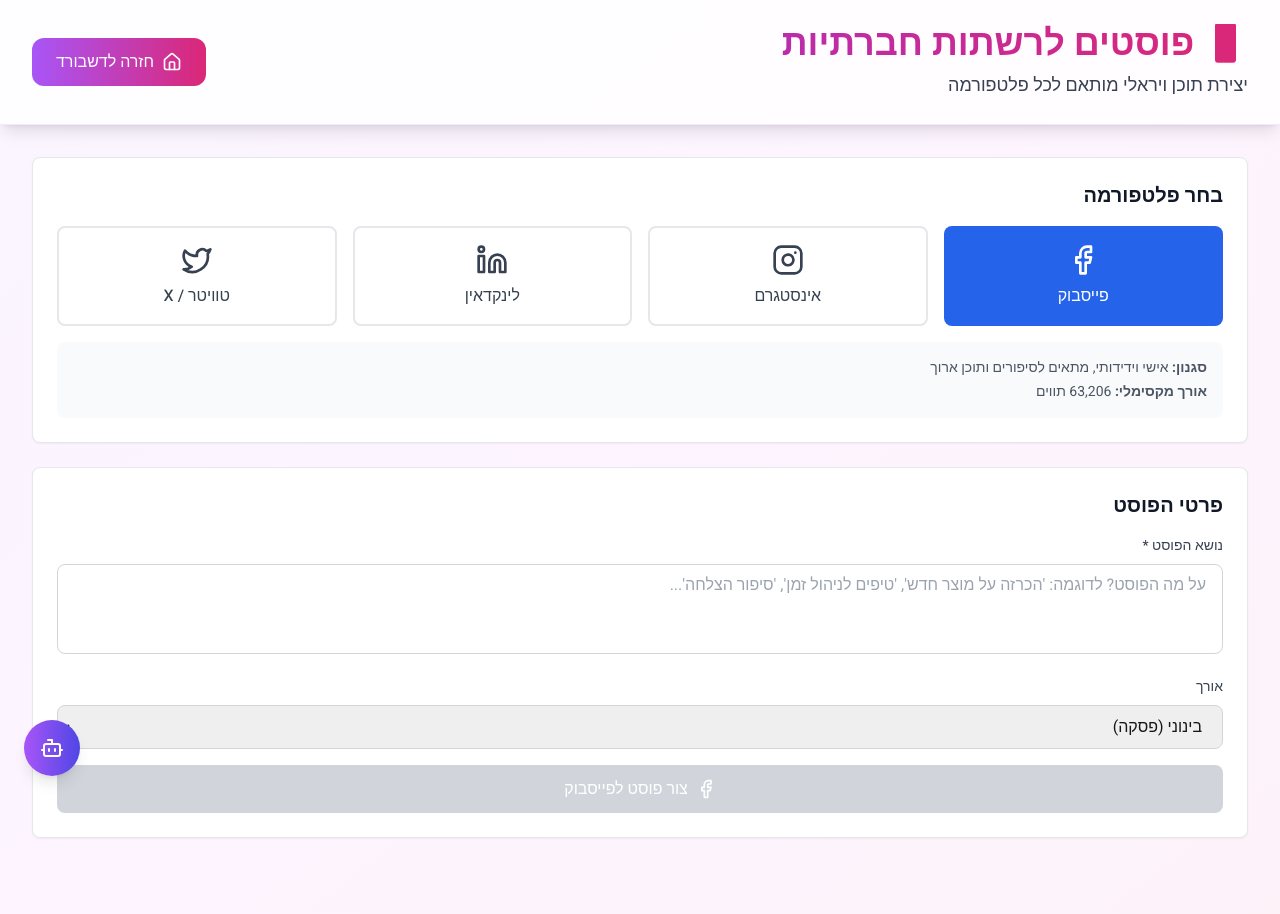
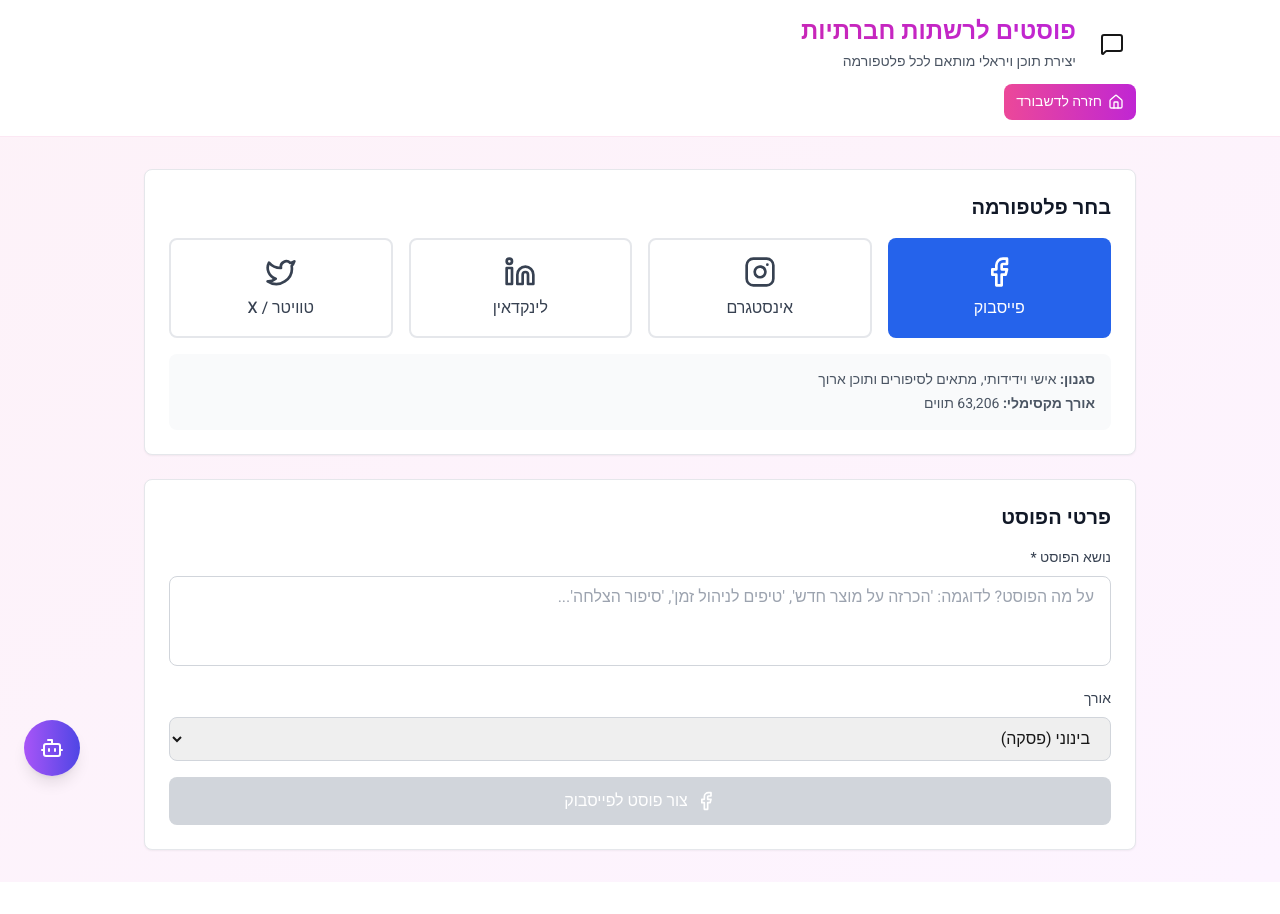
Before and after one commit to liatbenshai/ktiva-evrit, a Next.js app: page /dashboard/posts in a window 1280 px wide. Shown: the top 914 px of the page. After the commit the page ends 882 px from the top, so only its background shows below. Built offline with nearby package versions, Linux system fonts and the light colour scheme.

Commit message:
Update more pages to use DashboardPageWrapper with bot support

```diff
--- a/app/(dashboard)/dashboard/posts/page.tsx
+++ b/app/(dashboard)/dashboard/posts/page.tsx
@@ -1,44 +1,21 @@
 'use client';
 
-import { useState } from 'react';
-import { Home, Facebook, Instagram, Linkedin, Twitter } from 'lucide-react';
-import Link from 'next/link';
+import { MessageSquare } from 'lucide-react';
+import DashboardPageWrapper from '@/components/layout/DashboardPageWrapper';
+import { getPageTheme } from '@/lib/page-themes';
 import CreatePost from '@/components/posts/CreatePost';
 
 export default function PostsPage() {
+  const theme = getPageTheme('posts');
+
   return (
-    <div className="min-h-screen bg-gradient-to-br from-purple-50 via-fuchsia-50 to-pink-50" dir="rtl">
-      {/* Header */}
-      <div className="bg-white/80 backdrop-blur-sm shadow-lg border-b border-purple-100 sticky top-0 z-50">
-        <div className="max-w-7xl mx-auto px-3 sm:px-4 lg:px-8 py-3 sm:py-4 lg:py-6">
-          <div className="flex flex-col sm:flex-row items-start sm:items-center justify-between gap-3 sm:gap-0">
-            <div className="flex-1">
-              <h1 className="text-2xl sm:text-3xl lg:text-4xl font-bold bg-gradient-to-r from-purple-600 to-pink-600 bg-clip-text text-transparent">
-                📱 פוסטים לרשתות חברתיות
-              </h1>
-              <p className="mt-1 sm:mt-2 text-sm sm:text-base lg:text-lg text-gray-700">
-                יצירת תוכן ויראלי מותאם לכל פלטפורמה
-              </p>
-            </div>
-            <Link
-              href="/dashboard"
-              className="group flex items-center gap-1 sm:gap-2 px-3 sm:px-4 lg:px-6 py-2 sm:py-2.5 lg:py-3 bg-gradient-to-r from-purple-500 to-pink-600 text-white rounded-lg sm:rounded-xl hover:shadow-lg transform hover:scale-105 transition-all duration-200 font-medium text-sm sm:text-base flex-shrink-0"
-            >
-              <Home className="w-4 h-4 sm:w-5 sm:h-5 group-hover:scale-110 transition-transform" />
-              <span className="hidden sm:inline">חזרה לדשבורד</span>
-              <span className="sm:hidden">דשבורד</span>
-            </Link>
-          </div>
-        </div>
-      </div>
-
-      {/* Content */}
-      <div className="max-w-7xl mx-auto px-3 sm:px-4 lg:px-8 py-4 sm:py-6 lg:py-8">
-        <CreatePost />
-      </div>
-
-      {/* Footer decoration */}
-      <div className="h-20 bg-gradient-to-t from-purple-100 via-transparent to-transparent mt-12 opacity-30"></div>
-    </div>
+    <DashboardPageWrapper
+      icon={MessageSquare}
+      title="פוסטים לרשתות חברתיות"
+      description="יצירת תוכן ויראלי מותאם לכל פלטפורמה"
+      theme={theme}
+    >
+      <CreatePost />
+    </DashboardPageWrapper>
   );
 }
--- a/app/(dashboard)/dashboard/scripts/page.tsx
+++ b/app/(dashboard)/dashboard/scripts/page.tsx
@@ -1,8 +1,9 @@
 'use client';
 
 import { useState } from 'react';
-import { Home, Film, Sparkles } from 'lucide-react';
-import PageHeader, { PageHeaderLink } from '@/components/layout/PageHeader';
+import { Film, Sparkles, MessageSquare } from 'lucide-react';
+import DashboardPageWrapper from '@/components/layout/DashboardPageWrapper';
+import { getPageTheme } from '@/lib/page-themes';
 import CreateScript from '../../../../components/scripts/CreateScript';
 import ImproveScript from '../../../../components/scripts/ImproveScript';
 
@@ -10,24 +11,15 @@ type Mode = 'create' | 'improve';
 
 export default function ScriptsPage() {
   const [mode, setMode] = useState<Mode>('create');
+  const theme = getPageTheme('scripts');
 
   return (
-    <div className="min-h-screen bg-slate-50" dir="rtl">
-      <PageHeader
-        icon={Film}
-        title="תסריטים"
-        description="כתיבת תסריטים מקצועיים לסרטונים ומצגות"
-        actions={
-          <PageHeaderLink
-            href="/dashboard"
-            label="חזרה לדשבורד"
-            icon={Home}
-            variant="outline"
-          />
-        }
-      />
-
-      <main className="mx-auto w-full max-w-5xl px-4 py-5 sm:py-8">
+    <DashboardPageWrapper
+      icon={Film}
+      title="תסריטים"
+      description="כתיבת תסריטים מקצועיים לסרטונים ומצגות"
+      theme={theme}
+    >
         <div className="mb-5 flex flex-col gap-2 sm:mb-8 sm:flex-row sm:items-center sm:gap-3">
           <button
             onClick={() => setMode('create')}
@@ -56,7 +48,6 @@ export default function ScriptsPage() {
         <div className="space-y-6">
           {mode === 'create' ? <CreateScript /> : <ImproveScript />}
         </div>
-      </main>
-    </div>
+    </DashboardPageWrapper>
   );
 }
--- a/app/(dashboard)/dashboard/stories/page.tsx
+++ b/app/(dashboard)/dashboard/stories/page.tsx
@@ -1,43 +1,21 @@
 'use client';
 
-import { Home } from 'lucide-react';
-import Link from 'next/link';
+import { FileText } from 'lucide-react';
+import DashboardPageWrapper from '@/components/layout/DashboardPageWrapper';
+import { getPageTheme } from '@/lib/page-themes';
 import CreateStory from '../../../../components/stories/CreateStory';
 
 export default function StoriesPage() {
+  const theme = getPageTheme('stories');
+
   return (
-    <div className="min-h-screen bg-gradient-to-br from-orange-50 via-amber-50 to-yellow-50" dir="rtl">
-      {/* Header */}
-      <div className="bg-white/80 backdrop-blur-sm shadow-lg border-b border-orange-100 sticky top-0 z-50">
-        <div className="max-w-7xl mx-auto px-3 sm:px-4 lg:px-8 py-3 sm:py-4 lg:py-6">
-          <div className="flex flex-col sm:flex-row items-start sm:items-center justify-between gap-3 sm:gap-0">
-            <div className="flex-1">
-              <h1 className="text-2xl sm:text-3xl lg:text-4xl font-bold bg-gradient-to-r from-orange-600 to-red-600 bg-clip-text text-transparent">
-                📚 סיפורים
-              </h1>
-              <p className="mt-1 sm:mt-2 text-sm sm:text-base lg:text-lg text-gray-700">
-                כתיבה יצירתית - סיפורים מרתקים בעברית תקנית
-              </p>
-            </div>
-            <Link
-              href="/dashboard"
-              className="group flex items-center gap-1 sm:gap-2 px-3 sm:px-4 lg:px-6 py-2 sm:py-2.5 lg:py-3 bg-gradient-to-r from-orange-500 to-red-600 text-white rounded-lg sm:rounded-xl hover:shadow-lg transform hover:scale-105 transition-all duration-200 font-medium text-sm sm:text-base flex-shrink-0"
-            >
-              <Home className="w-4 h-4 sm:w-5 sm:h-5 group-hover:scale-110 transition-transform" />
-              <span className="hidden sm:inline">חזרה לדשבורד</span>
-              <span className="sm:hidden">דשבורד</span>
-            </Link>
-          </div>
-        </div>
-      </div>
-
-      {/* Content */}
-      <div className="max-w-7xl mx-auto px-3 sm:px-4 lg:px-8 py-4 sm:py-6 lg:py-8">
-        <CreateStory />
-      </div>
-
-      {/* Footer decoration */}
-      <div className="h-20 bg-gradient-to-t from-orange-100 via-transparent to-transparent mt-12 opacity-30"></div>
-    </div>
+    <DashboardPageWrapper
+      icon={FileText}
+      title="סיפורים ויצירה"
+      description="כתיבה יצירתית - סיפורים מרתקים בעברית תקנית"
+      theme={theme}
+    >
+      <CreateStory />
+    </DashboardPageWrapper>
   );
 }
```
